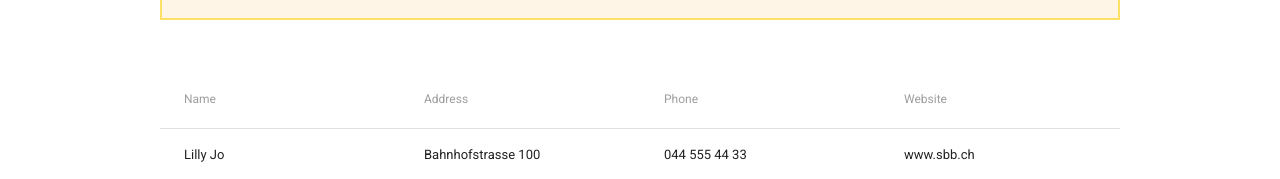
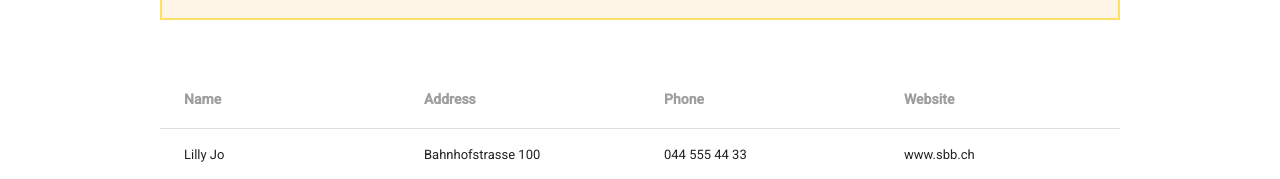
Before and after one commit to widmeranna/project-yelp-frontend, a React app: page / in a window 1280 px wide. Shown: the part 241-420 px from the top of the page. Built offline with nearby package versions, Linux system fonts and the light colour scheme; what react-tap-event-plugin would draw is missing.

Commit message:
table header style: bold

```diff
--- a/src/components/RestaurantList/index.css
+++ b/src/components/RestaurantList/index.css
@@ -9,6 +9,10 @@ h3 {
   color: red;
 }
 
+.Header-Row {
+
+}
+
 .img {
   display: block;
   margin: 50px auto;
--- a/src/components/RestaurantList/index.js
+++ b/src/components/RestaurantList/index.js
@@ -9,7 +9,13 @@ import {
 } from 'material-ui/Table';
 import RestaurantListItem from '../RestaurantListItem';
 import './index.css';
-import city from './city.jpg'; //better to use png or svg
+import city from './city.jpg'; //better to use png or
+
+
+const headerStyle = {
+  fontWeight:'bold',
+  fontSize: 14,
+}
 
 const RestaurantList = ({restaurants}) => (
   <div className="Home-List">
@@ -22,12 +28,12 @@ const RestaurantList = ({restaurants}) => (
     </div>
     <Table>
       <TableHeader displaySelectAll={false} adjustForCheckbox={false}>
-        <TableRow>
-          <TableHeaderColumn>Name</TableHeaderColumn>
-            <TableHeaderColumn>Address</TableHeaderColumn>
-            <TableHeaderColumn>Phone</TableHeaderColumn>
-            <TableHeaderColumn>Website</TableHeaderColumn>
-          </TableRow>
+        <TableRow >
+          <TableHeaderColumn style={headerStyle} >Name</TableHeaderColumn>
+          <TableHeaderColumn style={headerStyle}>Address</TableHeaderColumn>
+          <TableHeaderColumn style={headerStyle}>Phone</TableHeaderColumn>
+          <TableHeaderColumn style={headerStyle}>Website</TableHeaderColumn>
+        </TableRow>
       </TableHeader>
       <TableBody displayRowCheckbox={false}>
         {
```
